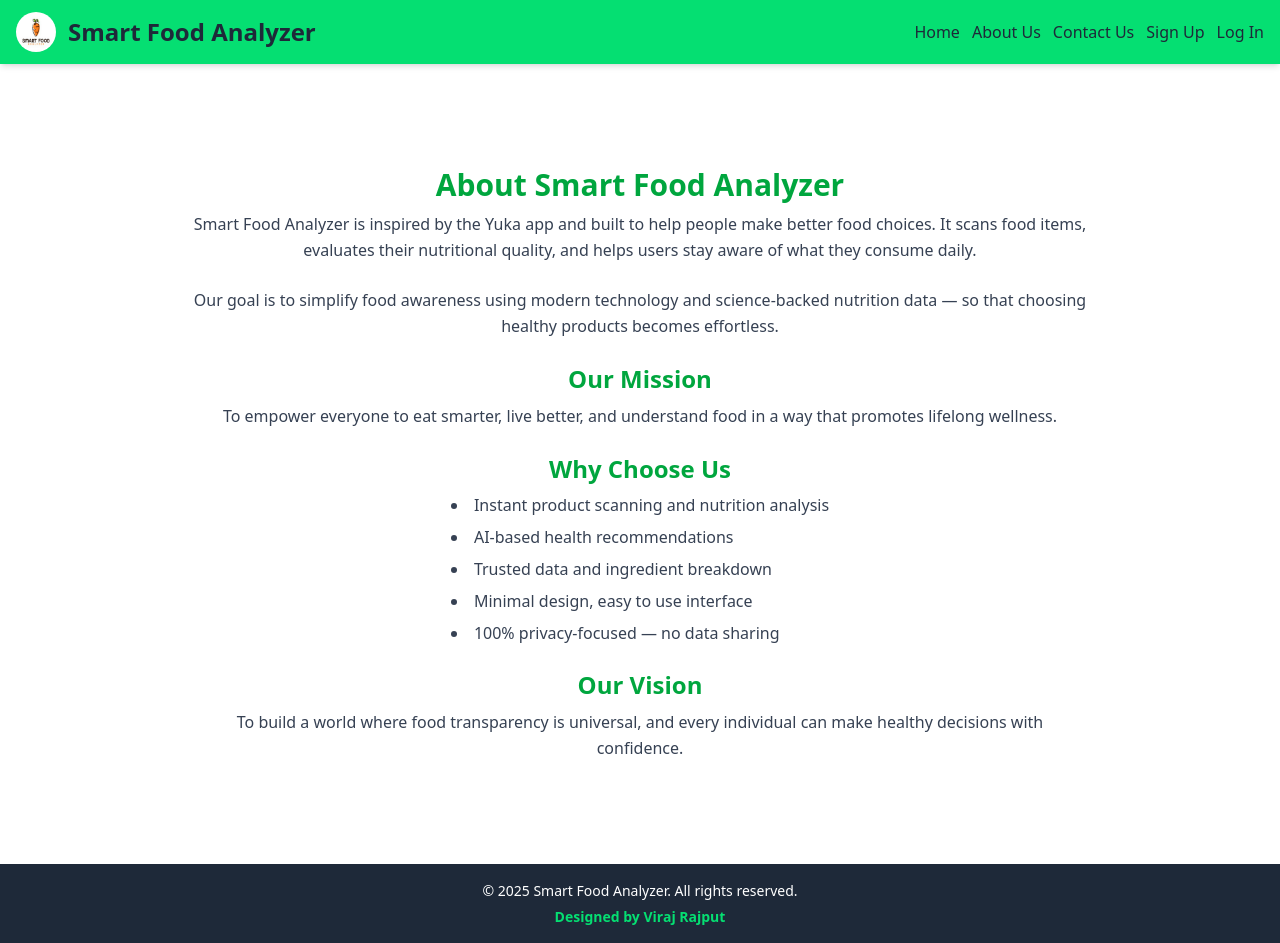
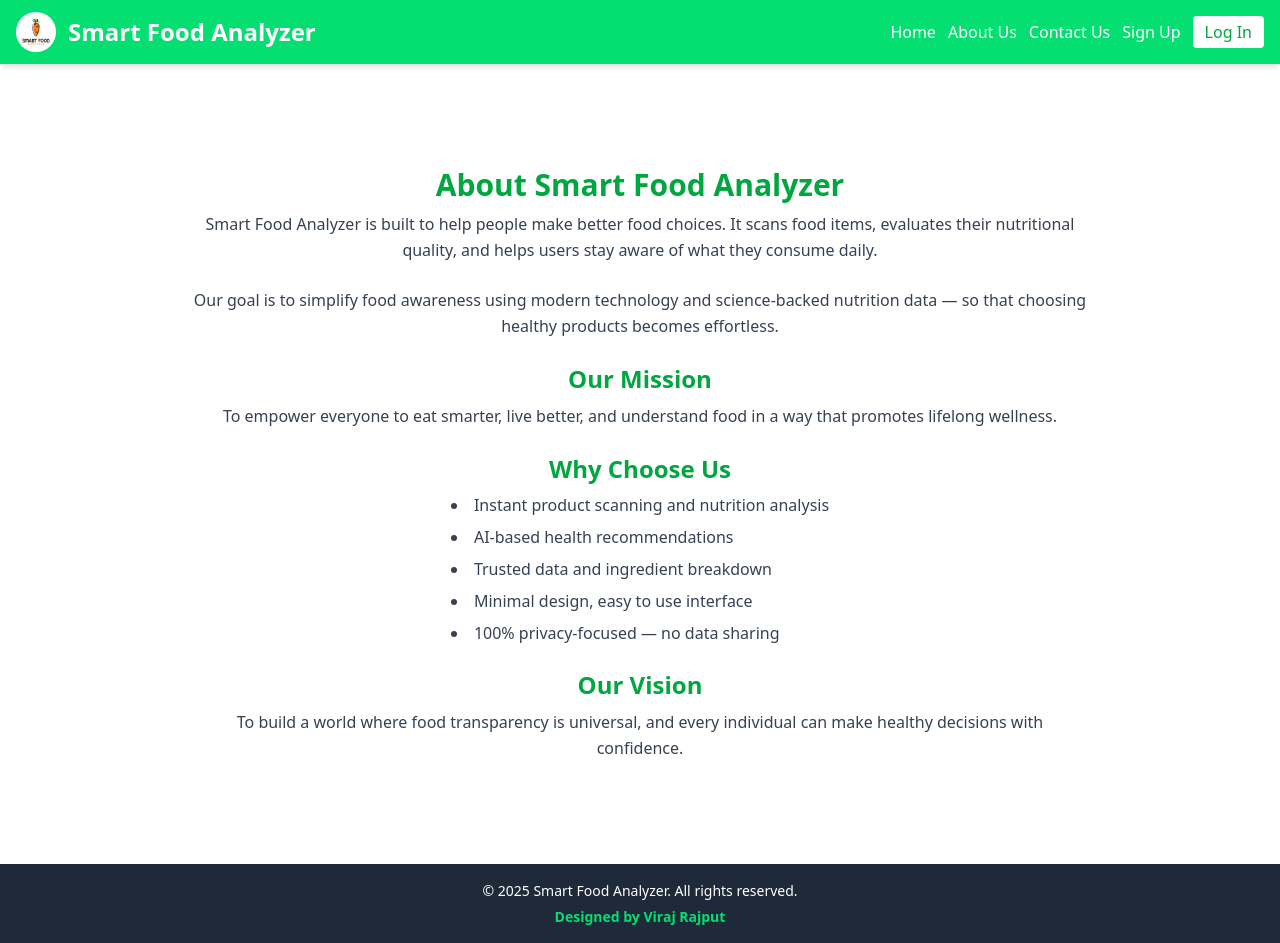
Before and after one commit to virajrajput03789/Pure_Scan, a React (Vite) app: page /aboutUs in a window 1280 px wide. Built offline with nearby package versions, Linux system fonts and the light colour scheme; no server answers.

Commit message:
Fix: Login.jsx import + Header and AboutUs updates

```diff
--- a/src/components/Header.jsx
+++ b/src/components/Header.jsx
@@ -3,7 +3,7 @@ import { Link, useNavigate } from 'react-router-dom';
 import { signOut } from 'firebase/auth';
 import { auth } from './FireBase';
 import { useAuthState } from 'react-firebase-hooks/auth';
-import toast from 'react-hot-toast'; // ✅ Toast import
+import toast from 'react-hot-toast';
 
 function Header() {
   const [user] = useAuthState(auth);
@@ -11,45 +11,35 @@ function Header() {
 
   const handleLogout = async () => {
     await signOut(auth);
-    toast.success("Logged out successfully!"); // ✅ Toast feedback
+    toast.success("Logged out successfully!");
     navigate('/login');
   };
 
   return (
-    <header className="sticky top-0 z-50 bg-green-400 px-4 py-3 shadow-md">
-      <div className="max-w-screen-xl mx-auto flex flex-col md:flex-row items-center justify-between space-y-3 md:space-y-0">
-        {/* Left Section - Logo + Name */}
-        <div className="flex items-center space-x-3">
+    <header className="sticky top-0 z-50 bg-green-400 shadow-md">
+      <div className="max-w-7xl mx-auto px-4 py-3 flex flex-col md:flex-row items-center justify-between gap-4">
+        {/* Logo + Name */}
+        <div className="flex items-center gap-3">
           <img
             src="/logo2.jpg"
             alt="Smart Food Analyzer Logo"
             className="w-10 h-10 rounded-full object-cover"
           />
-          <h1 className="text-xl md:text-2xl font-bold text-gray-800 text-center md:text-left">
+          <h1 className="text-xl md:text-2xl font-bold text-white">
             Smart Food Analyzer
           </h1>
         </div>
 
-        {/* Right Section - Navigation Links */}
-        <nav className="flex flex-col sm:flex-row flex-wrap justify-center items-center gap-2 sm:gap-3 text-gray-800 font-medium">
-          <Link to="/home" className="hover:text-white">
-            Home
-          </Link>
-          <Link to="/aboutUs" className="hover:text-white">
-            About Us
-          </Link>
-          <Link to="/contactUs" className="hover:text-white">
-            Contact Us
-          </Link>
+        {/* Navigation */}
+        <nav className="flex flex-wrap justify-center items-center gap-3 text-white font-medium">
+          <Link to="/home" className="hover:text-gray-100 transition">Home</Link>
+          <Link to="/aboutUs" className="hover:text-gray-100 transition">About Us</Link>
+          <Link to="/contactUs" className="hover:text-gray-100 transition">Contact Us</Link>
 
           {user ? (
             <>
-              <Link to="/history" className="hover:text-white">
-                History
-              </Link>
-              <Link to="/profile" className="hover:text-white">
-                Profile
-              </Link>
+              <Link to="/history" className="hover:text-gray-100 transition">History</Link>
+              <Link to="/profile" className="hover:text-gray-100 transition">Profile</Link>
               <button
                 onClick={handleLogout}
                 className="bg-white text-green-600 px-3 py-1 rounded hover:bg-gray-100 transition"
@@ -59,12 +49,8 @@ function Header() {
             </>
           ) : (
             <>
-              <Link to="/signin" className="hover:text-white">
-                Sign Up
-              </Link>
-              <Link to="/login" className="hover:text-white">
-                Log In
-              </Link>
+              <Link to="/signin" className="hover:text-gray-100 transition">Sign Up</Link>
+              <Link to="/login" className="bg-white text-green-600 px-3 py-1 rounded hover:bg-gray-100 transition">Log In</Link>
             </>
           )}
         </nav>
--- a/src/pages/AboutUs.jsx
+++ b/src/pages/AboutUs.jsx
@@ -13,7 +13,7 @@ const AboutUs = () => {
           </h1>
 
           <p className="text-gray-700 leading-relaxed">
-            Smart Food Analyzer is inspired by the Yuka app and built to help
+            Smart Food Analyzer is built to help
             people make better food choices. It scans food items, evaluates
             their nutritional quality, and helps users stay aware of what they
             consume daily.
```
